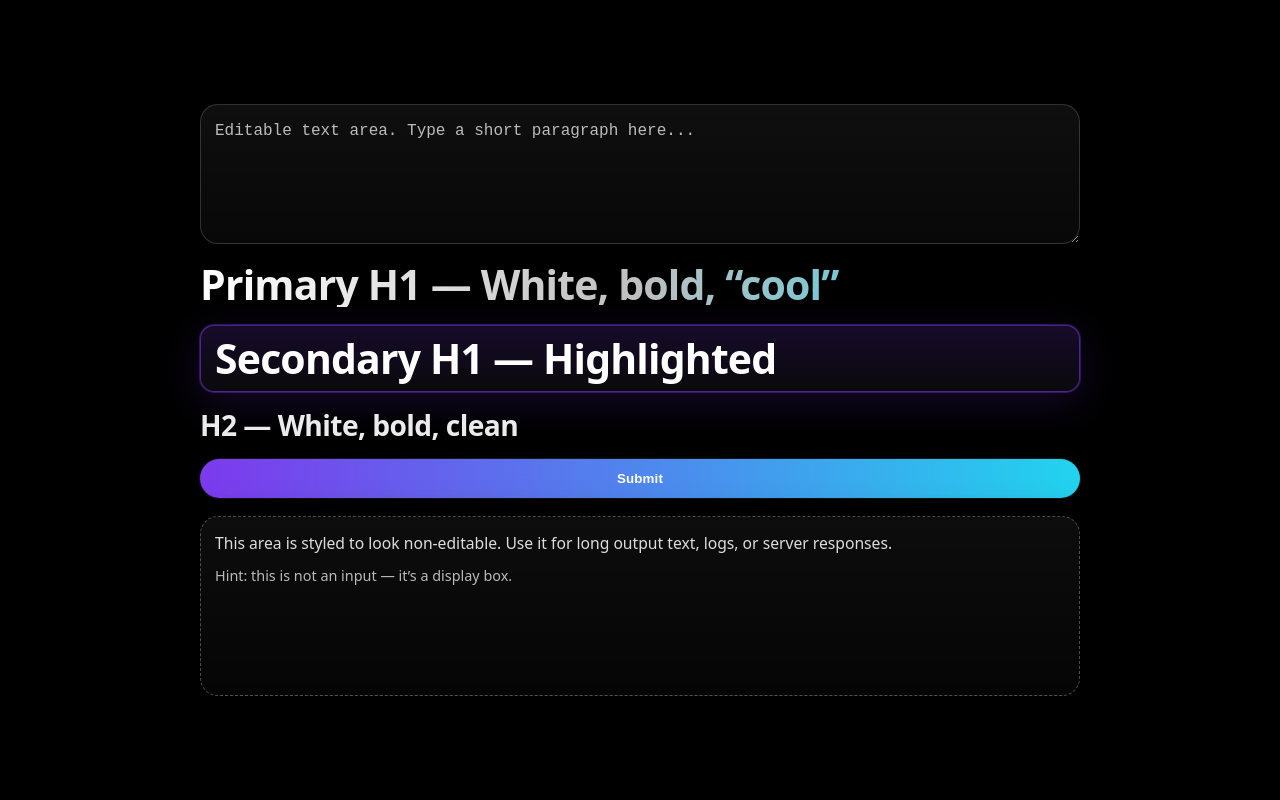
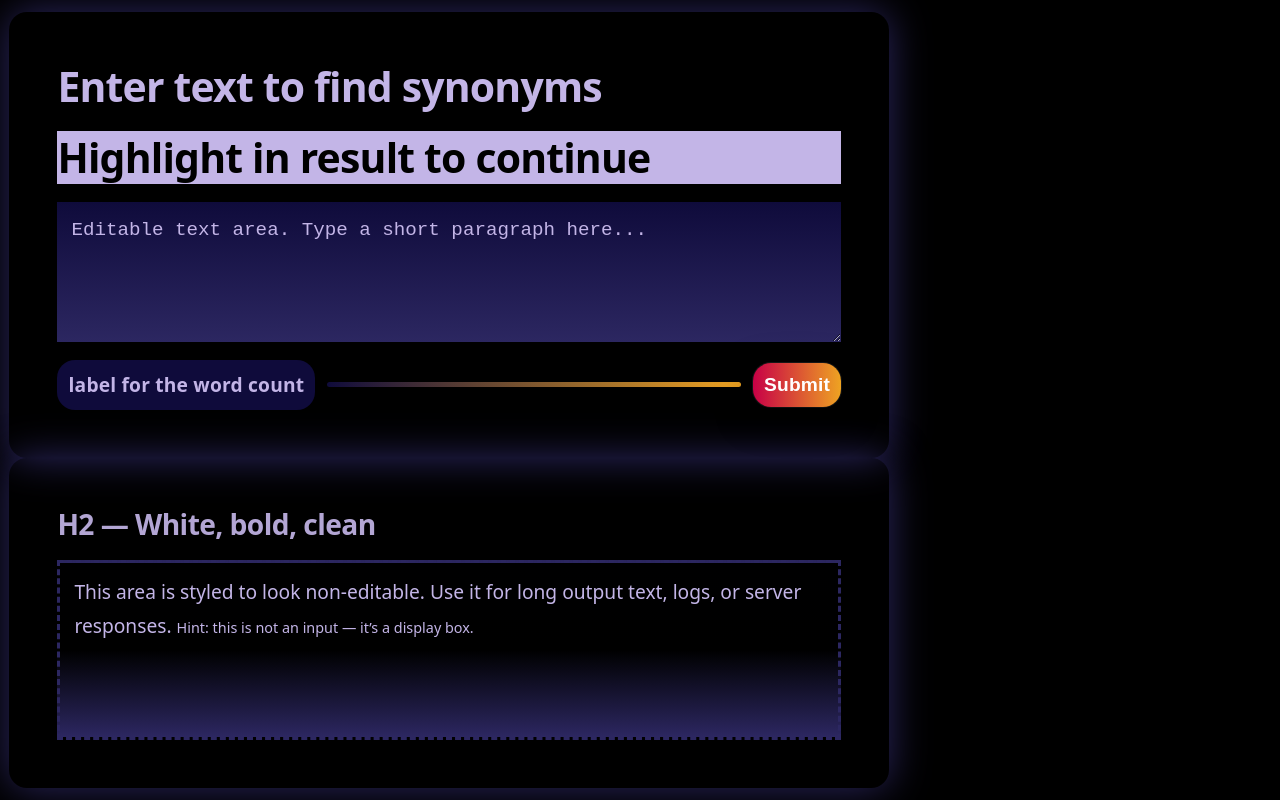
Before and after one commit to dwellrr/test-task-words, an Angular app: page / in a window 1280 px wide. Built offline with nearby package versions, Linux system fonts and the light colour scheme.

Commit message:
fixed the ugly styles

```diff
--- a/src/app/app.component.css
+++ b/src/app/app.component.css
@@ -15,6 +15,17 @@ body {
   place-items: center;
 }
 
+.label {
+    font-size: 1.2rem;
+    color: var(--color-surface-bright);
+    padding: 0.7rem;
+    background: var(--color-surface-strong);
+    border: 1px double var(--color-highlight-border);
+    border-radius: var(--radius-lg);
+    font-weight: 800;
+    letter-spacing: 0.01em;
+}
+
 /* A centered stack container for all elements */
 .center-stack {
   width: min(880px, 100%);
@@ -22,7 +33,22 @@ body {
   flex-direction: column;
   gap: 18px;
   align-items: stretch;
+  padding: 3rem;
+  box-shadow: 0px 0px 40px 00px var(--color-surface);
+  border-radius: var(--radius-lg);
 }
+
+.flex-row {
+  display: flex;
+  flex-direction: row;
+
+  align-items: center;      /* vertical centering */
+  justify-content: stretch; /* items take natural width */
+
+  width: 100%;              /* stretch horizontally */
+  gap: 12px;                /* spacing between elements */
+}
+
 
 /* =========================
    HEADERS (3)
@@ -32,13 +58,14 @@ body {
   margin: 0;
   font-weight: 800;
   letter-spacing: -0.02em;
-  line-height: 1.1;
+  line-height: 1.3;
+    font-size: 1.2rem;
 }
 
 .h1 {
   font-size: clamp(2rem, 3.2vw, 3rem);
   /* subtle “cool” look with an accent sheen */
-  background: linear-gradient(90deg, var(--color-text), rgba(255,255,255,0.75), var(--color-accent-2));
+  background: var(--color-surface-bright);
   -webkit-background-clip: text;
   background-clip: text;
   color: transparent;
@@ -46,19 +73,17 @@ body {
 
 .h2 {
   font-size: clamp(1.35rem, 2.2vw, 1.9rem);
-  color: var(--color-text);
+  color: var(--color-surface-bright);
   opacity: 0.92;
 }
 
 /* Secondary highlighted H1 */
 .h1--highlight {
   display: inline-block;
-  padding: 10px 14px;
-  border-radius: var(--radius-md);
-  background: linear-gradient(180deg, var(--color-highlight-bg), rgba(255,255,255,0.04));
+  background: var(--color-surface-bright);
   border: 1px solid var(--color-highlight-border);
   box-shadow: var(--shadow-accent);
-  color: var(--color-text);
+  color: var(--color-bg);
 }
 
 /* =========================
@@ -70,27 +95,28 @@ body {
   resize: vertical;
 
   padding: 14px 14px;
-  border-radius: var(--radius-lg);
-  border: 1px solid var(--color-border);
-  background: linear-gradient(180deg, var(--color-surface), rgba(255,255,255,0.03));
+  border: 0px solid var(--color-border);
+  background: linear-gradient(180deg, var(--color-surface-strong), var(--color-surface));
   color: var(--color-text);
   box-shadow: var(--shadow-soft);
 
-  font-size: 1rem;
+  font-size: 1.2rem;
   line-height: 1.5;
-
+  line-height: 1.55;
   outline: none;
   transition: border-color 140ms ease, box-shadow 140ms ease, transform 140ms ease;
 }
 
 .text-area::placeholder {
-  color: var(--color-text-muted);
+  color: var(--color-surface-bright);
+
 }
 
 .text-area:focus {
-  border-color: var(--color-highlight-border);
+
+    border: 2px solid var(--color-border);
+  border-color: var(--color-accent-2);
   box-shadow: var(--shadow-accent);
-  transform: translateY(-1px);
 }
 
 /* =========================
@@ -100,9 +126,10 @@ body {
   appearance: none;
   border: 0;
   cursor: pointer;
+  font-size: 1.2rem;
 
-  padding: 12px 16px;
-  border-radius: 999px;
+  padding: 0.7rem;
+  border-radius: var(--radius-lg);
 
   font-weight: 800;
   letter-spacing: 0.01em;
@@ -132,19 +159,17 @@ body {
   min-height: 180px;
 
   padding: 14px 14px;
-  border-radius: var(--radius-lg);
 
-  border: 1px dashed var(--color-border-strong);
-  background: linear-gradient(180deg, rgba(255,255,255,0.05), rgba(255,255,255,0.02));
-  color: rgba(255,255,255,0.86);
+  border: 3px dashed var(--color-surface);
+  background: linear-gradient(180deg, var(--color-subtle-grey),var(--color-bg), var(--color-surface));
+  color: var(--color-surface-bright);
 
   box-shadow: var(--shadow-soft);
 
   /* make it feel non-editable */
-  cursor: not-allowed;
-  user-select: text;
+  cursor: text;
 
-  font-size: 0.98rem;
+  font-size: 1.2rem;
   line-height: 1.55;
 }
 
@@ -152,13 +177,15 @@ body {
   display: inline-block;
   margin-top: 10px;
   font-size: 0.9rem;
-  color: var(--color-text-muted);
+  color: var(--color-surface-bright);
 }
 
 /*a subtle divider*/
 .divider {
-  height: 1px;
-  background: rgba(255,255,255,0.10);
+  height: 5px;
+  background: linear-gradient(90deg, var(--color-surface-strong), var(--color-accent-2));
   border: 0;
   margin: 6px 0;
+  border-radius: var(--radius-lg);
+    flex: 1;
 }
--- a/src/app/app.component.html
+++ b/src/app/app.component.html
@@ -7,19 +7,27 @@
 </head>
 
 <body>
-  <main class="center-stack">
+  <main>
+    <div class="center-stack">
     <!-- 1) Main body is already full black and centered by body + center-stack -->
 
     <!-- 2) Text-area (editable) -->
-    <textarea class="text-area" placeholder="Editable text area. Type a short paragraph here..."></textarea>
+
 
     <!-- 3) h1, h2 -->
-    <h1 class="h1">Primary H1 — White, bold, “cool”</h1>
-    <h1 class="h1 h1--highlight">Secondary H1 — Highlighted</h1>
+    <h1 class="h1">Enter text to find synonyms</h1>
+    <h1 class="h1 h1--highlight">Highlight in result to continue</h1>
+    <textarea class="text-area" placeholder="Editable text area. Type a short paragraph here..."></textarea>
+    <!-- 4) Submit button -->
+     <div class = "flex-row">
+      <label class="label">label for the word count</label>
+      <div class="divider"></div>
+      <button class="btn-submit" type="button">Submit</button>
+    </div>
+
+    </div>
+    <div class="center-stack">
     <h2 class="h2">H2 — White, bold, clean</h2>
-
-    <!-- 4) Submit button -->
-    <button class="btn-submit" type="button">Submit</button>
 
     <!-- 5) Readonly “can’t type” text area -->
     <section class="readonly-area" aria-disabled="true">
@@ -28,6 +36,7 @@
         <span class="hint">Hint: this is not an input — it’s a display box.</span>
       </div>
     </section>
+    </div>
   </main>
 </body>
 </html>
--- a/src/styles.css
+++ b/src/styles.css
@@ -3,21 +3,16 @@
    ========================= */
 :root {
   --color-bg: #000000;
-  --color-surface: rgba(255, 255, 255, 0.06);
-  --color-surface-strong: rgba(255, 255, 255, 0.10);
-  --color-border: rgba(255, 255, 255, 0.16);
-  --color-border-strong: rgba(255, 255, 255, 0.28);
+  --color-surface-bright: rgb(195, 181, 231);
+  --color-surface: rgb(44, 39, 97);
+  --color-surface-strong: rgb(15, 11, 59);
+  --color-subtle-grey: rgb(0, 0, 1);
 
   --color-text: #ffffff;
   --color-text-muted: rgba(255, 255, 255, 0.72);
 
-  --color-accent: #7c3aed;       /* purple */
-  --color-accent-2: #22d3ee;     /* cyan */
-  --color-highlight-bg: rgba(124, 58, 237, 0.18);
-  --color-highlight-border: rgba(124, 58, 237, 0.55);
-
-  --shadow-soft: 0 12px 40px rgba(0, 0, 0, 0.55);
-  --shadow-accent: 0 0 0 1px rgba(124, 58, 237, 0.35), 0 10px 40px rgba(124, 58, 237, 0.18);
+  --color-accent: rgba(230, 0, 81, 0.867);
+  --color-accent-2: #eea322;
 
   --radius-lg: 18px;
   --radius-md: 14px;
```
